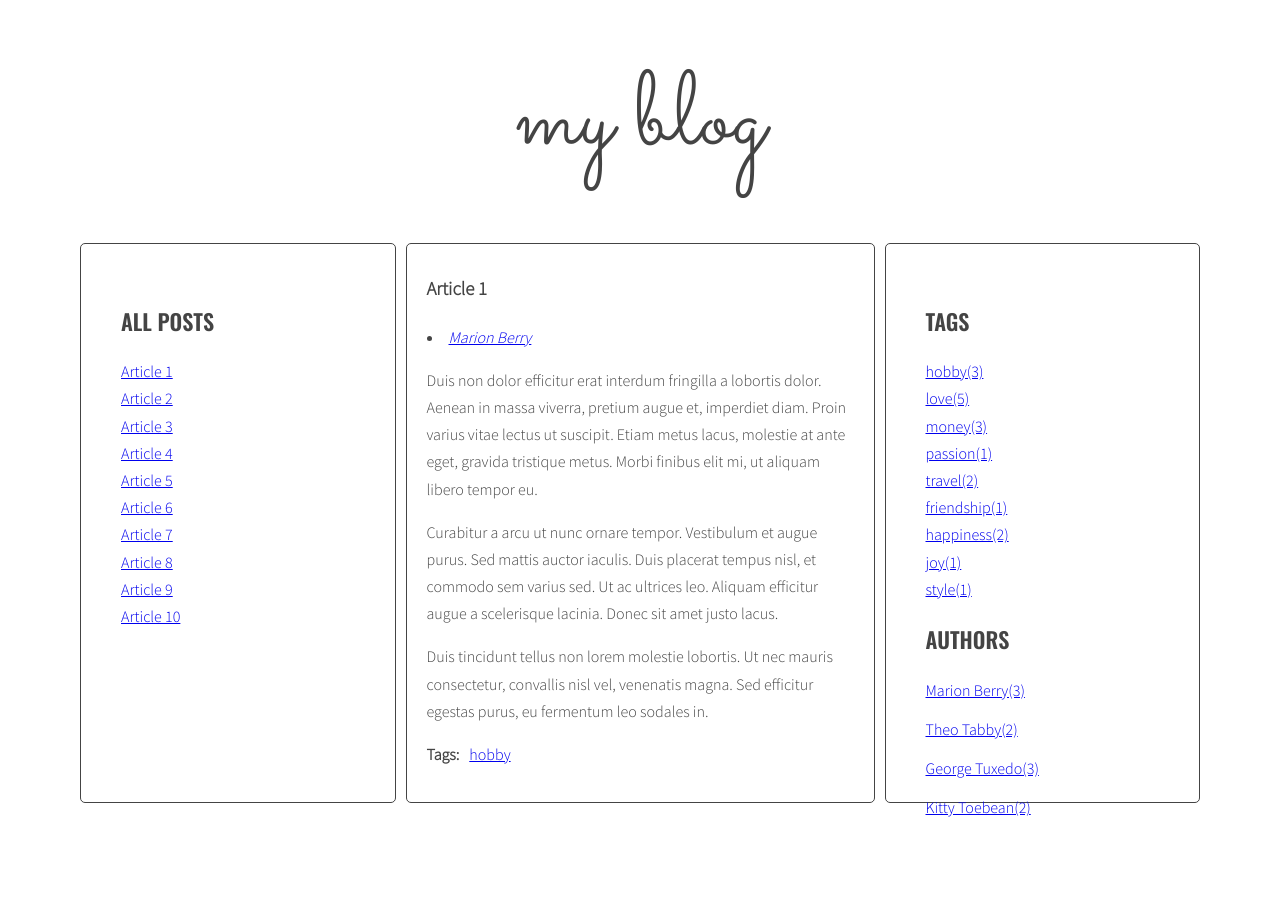
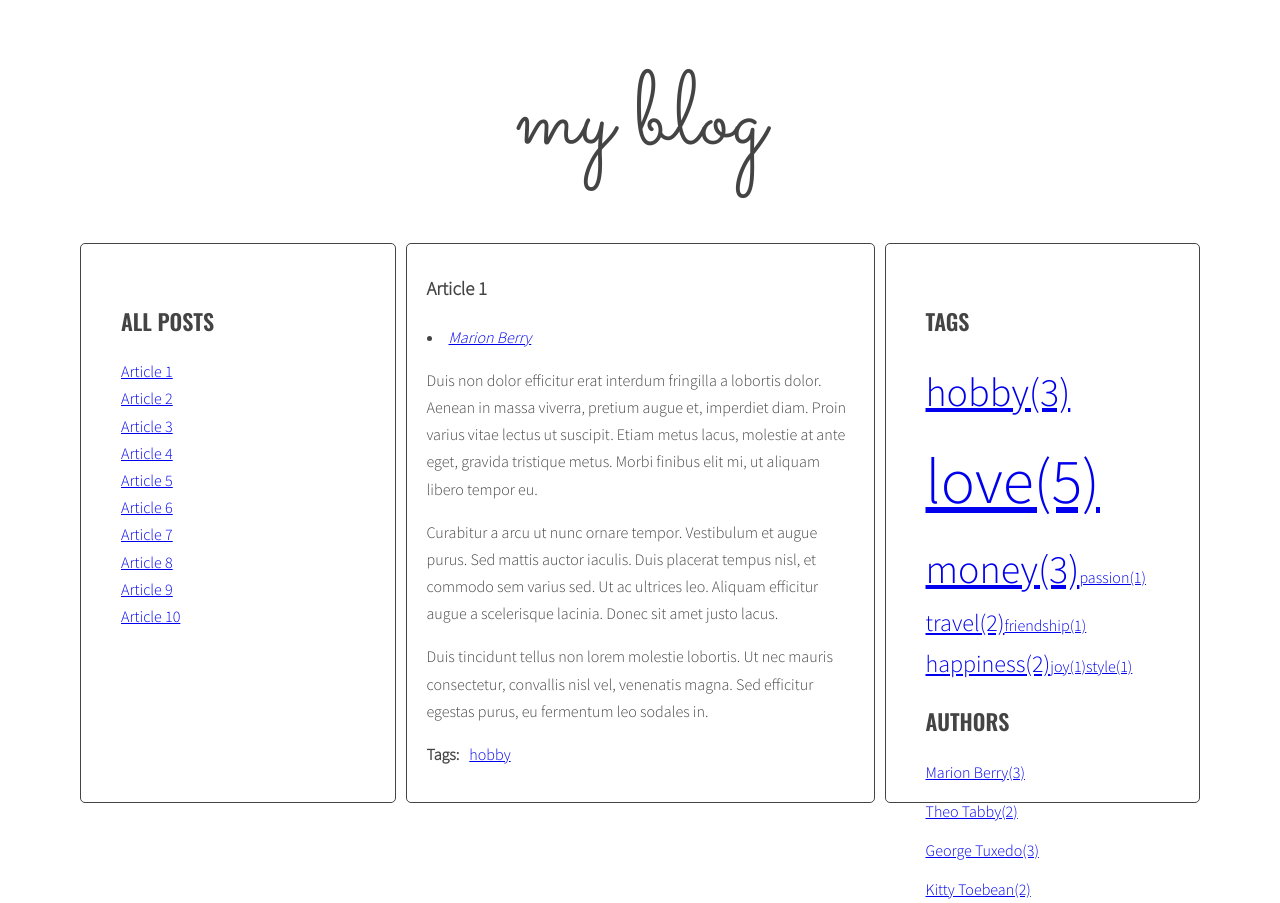
Before and after one commit to dominikajel/javascript-blog, a website: page index.html in a window 1280 px wide. Before the commit the page ends 860 px from the top, so only its background shows below. Drawn offline with nearby package versions, Linux system fonts and the light colour scheme.

Commit message:
Finish calculateTagClass and add styles to tags

```diff
--- a/js/script.js
+++ b/js/script.js
@@ -131,6 +131,12 @@ function calculateTagsParams(tags) {
 }
 
 function calculateTagClass(count, params) {
+  const normalizedCount = count - params.min;
+  const normalizedMax = params.max - params.min;
+  const percentage = normalizedCount / normalizedMax;
+  const classNumber = Math.floor(percentage * (optCloudClassCount - 1) + 1);
+
+  return optCloudClassPrefix + classNumber;
 
 }
 
--- a/sass/style.scss
+++ b/sass/style.scss
@@ -142,3 +142,29 @@ padding: 40px;
     margin: 0 10px 0 0;
   }
 }
+
+/*list tags */
+
+.tag-size-1 {
+  font-size: 100%;
+}
+
+.tag-size-2 {
+  font-size: 150%;
+}
+
+.tag-size-3 {
+  font-size: 250%;
+}
+
+.tag-size-4 {
+  font-size: 350%;
+}
+
+.tag-size-5 {
+  font-size: 400%;
+}
+
+.list.tags li {
+  display: inline-block;
+}
```
Also changed, not shown: css/style.css, 1 other file.
